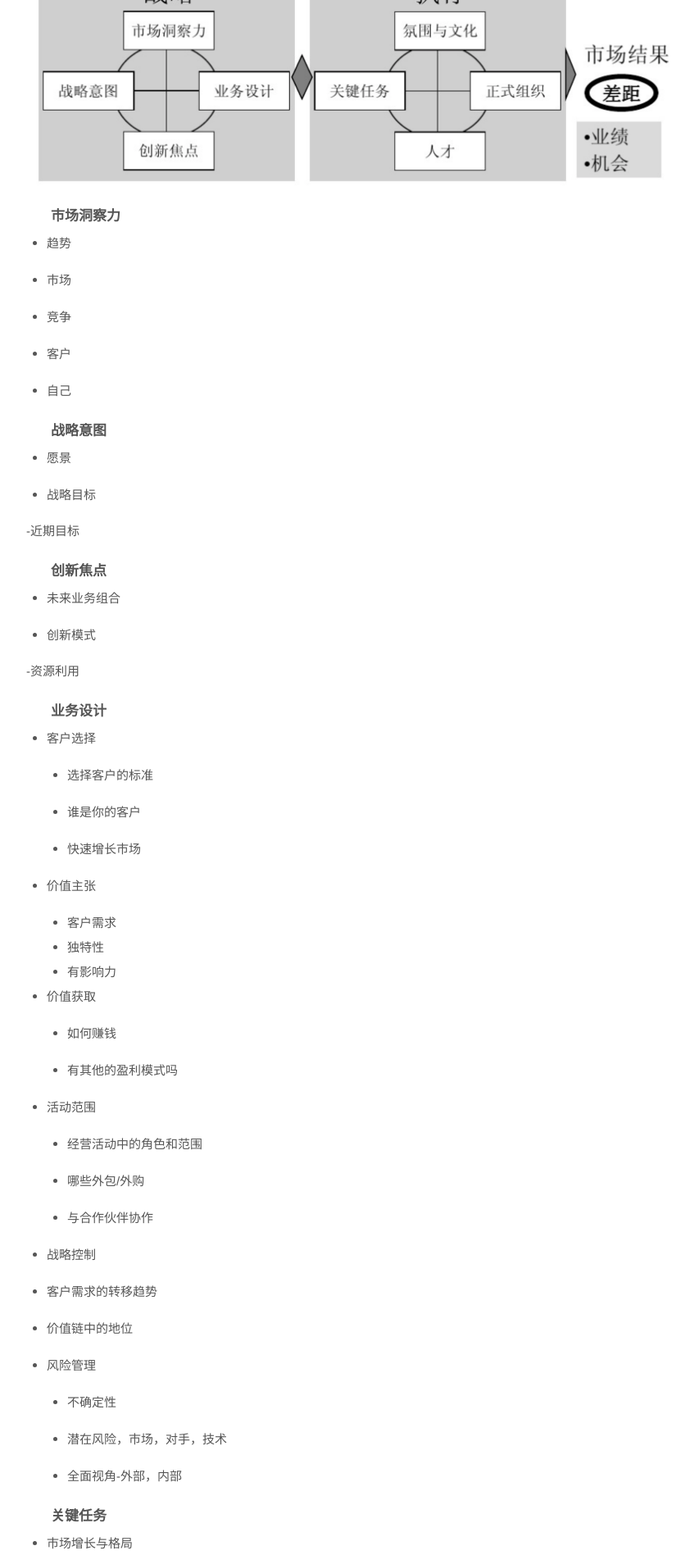
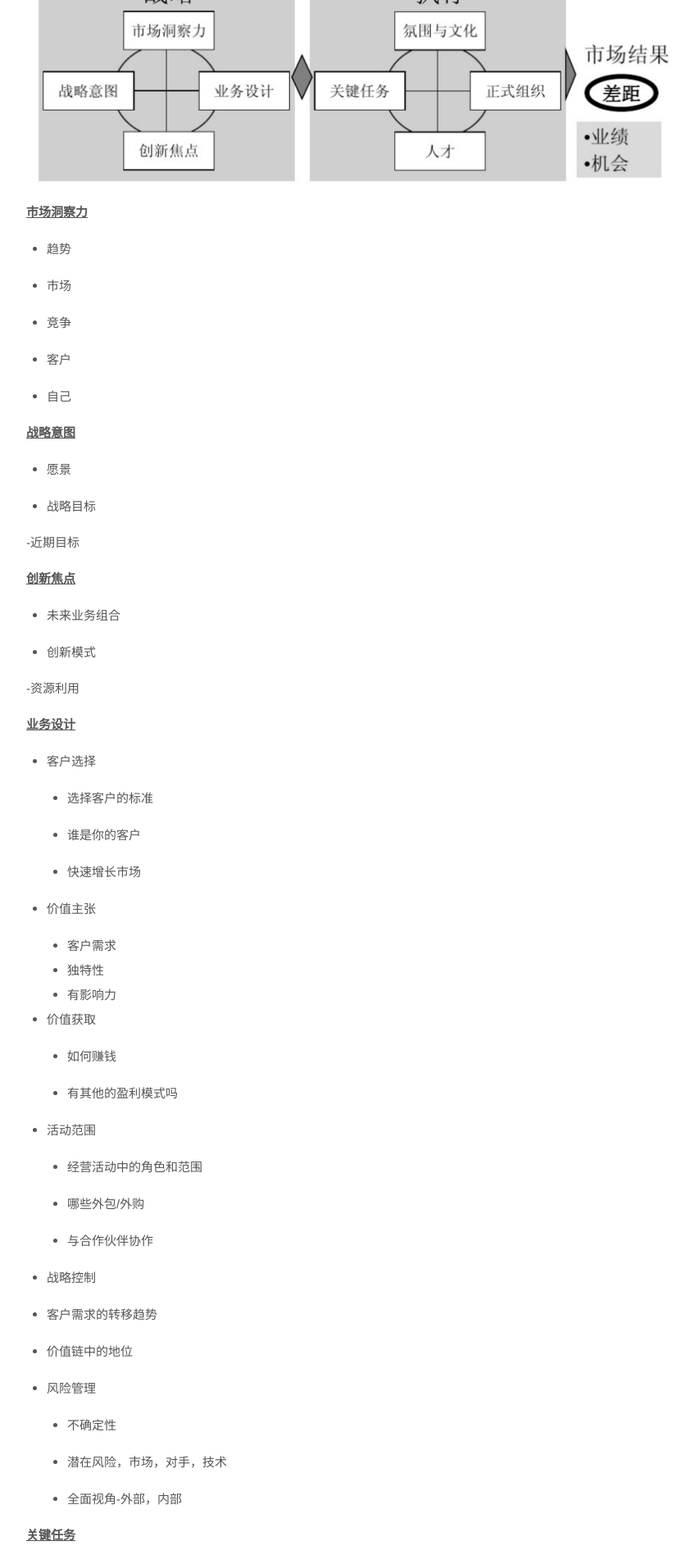
Before and after one commit to fk1091889767/tanwubin.github.io, a Jekyll site: the page built from _posts/2017-09-16-BLM.md, in a window 1280 px wide. Shown: the part 359-2267 px from the top of the page at 82% size, without its empty margins (208-1055 px from the left). Built offline with Jekyll 4.4.1, drawn with Linux system fonts in a browser that asks for light colours.

Commit message:
update title

```diff
--- a/_posts/2017-09-16-BLM.md
+++ b/_posts/2017-09-16-BLM.md
@@ -11,7 +11,7 @@ published: true
 
 ![](/upload/image/BLM业务领导力模型.png)
 
-### 市场洞察力
+**<u>市场洞察力</u>**
 
 - 趋势
 
@@ -23,7 +23,7 @@ published: true
 
 - 自己
 
-### 战略意图
+**<u>战略意图</u>**
 
 - 愿景
 
@@ -31,7 +31,7 @@ published: true
 
 -近期目标
 
-### 创新焦点
+**<u>创新焦点</u>**
 
 - 未来业务组合
 
@@ -39,7 +39,7 @@ published: true
 
 -资源利用
 
-### 业务设计
+**<u>业务设计</u>**
 
 - 客户选择
 
@@ -83,7 +83,7 @@ published: true
 
   - 全面视角-外部，内部
 
-### 关键任务
+**<u>关键任务</u>**
 
 - 市场增长与格局
 
@@ -95,7 +95,7 @@ published: true
 
 - 新机会孵化
 
-### 正式组织
+**<u>正式组织</u>**
 
 - 组织设定
 
@@ -105,7 +105,7 @@ published: true
 
 - 考核牵引点
 
-### 人才
+**<u>人才</u>**
 
 - 人员整体布局策略
 
@@ -115,7 +115,7 @@ published: true
 
 - 人员激励保留策略
 
-### 氛围文化
+**<u>氛围文化</u>**
 
 - 与战略匹配的氛围文化
 
```
Also changed, not shown: _posts/2017-09-08-Markdown-Reference.md (+1 -1 lines), _posts/2017-09-11-ai-classification.md (+1 -1 lines).
